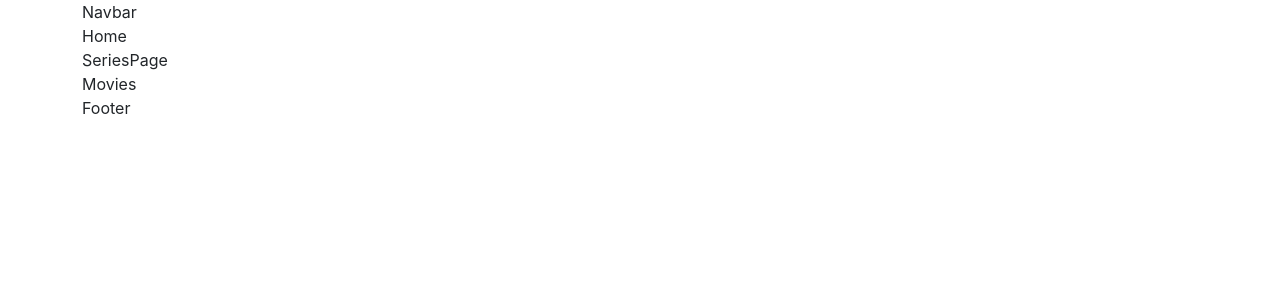
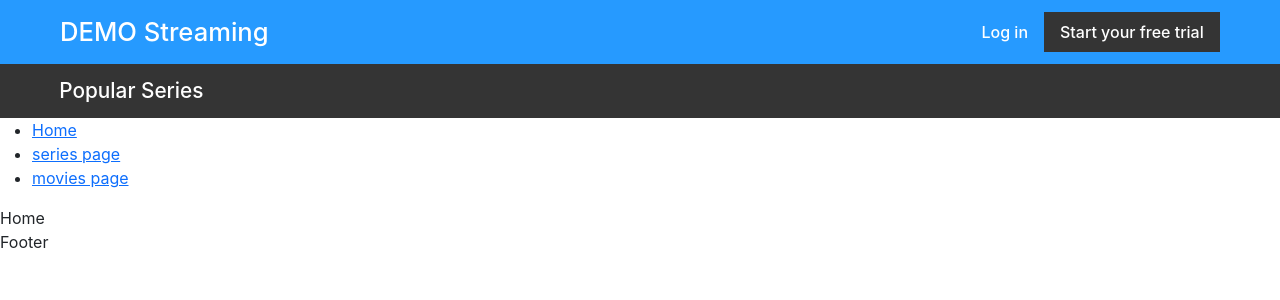
Before and after one commit to Jerrysuper123/Movie-Title-Listing, a React (Create React App) app in the folder movie-titles/: page / in a window 1280 px wide. Shown: the top 300 px of the page. Built offline with nearby package versions, Linux system fonts and the light colour scheme.

Commit message:
added basic navbar

```diff
--- a/movie-titles/public/index.html
+++ b/movie-titles/public/index.html
@@ -8,6 +8,10 @@
   <meta name="theme-color" content="#000000" />
   <meta name="description" content="Web site created using create-react-app" />
 
+  <!-- fontawesome cdn -->
+  <link rel="stylesheet" href="https://cdnjs.cloudflare.com/ajax/libs/font-awesome/6.1.1/css/all.min.css"
+    integrity="sha512-KfkfwYDsLkIlwQp6LFnl8zNdLGxu9YAA1QvwINks4PhcElQSvqcyVLLD9aMhXd13uQjoXtEKNosOWaZqXgel0g=="
+    crossorigin="anonymous" referrerpolicy="no-referrer" />
   <!-- boostrap 5 css -->
   <link href="https://cdn.jsdelivr.net/npm/bootstrap@5.0.2/dist/css/bootstrap.min.css" rel="stylesheet"
     integrity="sha384-EVSTQN3/azprG1Anm3QDgpJLIm9Nao0Yz1ztcQTwFspd3yD65VohhpuuCOmLASjC" crossorigin="anonymous">
--- a/movie-titles/src/App.js
+++ b/movie-titles/src/App.js
@@ -1,4 +1,7 @@
 import "./App.css";
+import React from "react";
+import { BrowserRouter as Router, Routes, Route, Link } from "react-router-dom";
+
 import NavBar from "./Components/Navbar/NavBar";
 import ShowCard from "./Components/showCard/showCard";
 import Footer from "./Components/Footer/Footer";
@@ -9,13 +12,31 @@ import MoviesPage from "./MoviesPage/MoviesPage";
 
 function App() {
   return (
-    <div className="container">
+    <React.Fragment>
       <NavBar />
-      <HomePage />
-      <SeriesPage />
-      <MoviesPage />
+      <Router>
+        <nav>
+          <ul>
+            <li>
+              <Link to="/">Home</Link>
+            </li>
+            <li>
+              <Link to="/series">series page</Link>
+            </li>
+            <li>
+              <Link to="/movies">movies page</Link>
+            </li>
+          </ul>
+        </nav>
+        <Routes>
+          <Route path="/" element={<HomePage />} />
+          <Route path="/series" element={<SeriesPage />} />
+          <Route path="/movies" element={<MoviesPage />} />
+        </Routes>
+      </Router>
+
       <Footer />
-    </div>
+    </React.Fragment>
   );
 }
 
--- a/movie-titles/src/Components/Navbar/NavBar.js
+++ b/movie-titles/src/Components/Navbar/NavBar.js
@@ -1,5 +1,45 @@
 import React from "react";
+import "./style.css";
 
 export default function NavBar() {
-  return <div>Navbar</div>;
+  return (
+    <React.Fragment>
+      <nav className="navbar navbar-expand-lg navbar-light bg-light">
+        <div className="container-fluid navbarBgColor">
+          <a className="navbar-brand ms-5" href="#">
+            DEMO Streaming
+          </a>
+          <button
+            className="navbar-toggler"
+            type="button"
+            data-bs-toggle="collapse"
+            data-bs-target="#navbarNav"
+            aria-controls="navbarNav"
+            aria-expanded="false"
+            aria-label="Toggle navigation"
+          >
+            <span className="fa-solid fa-bars text-light"></span>
+          </button>
+
+          <div className="collapse navbar-collapse" id="navbarNav">
+            <ul className="navbar-nav ms-auto me-5">
+              <li className="nav-item ms-3">
+                <a className="nav-link logInBtn" aria-current="page" href="#">
+                  Log in
+                </a>
+              </li>
+              <li className="nav-item ms-2">
+                <a className="nav-link trialBtn ps-3" href="#">
+                  Start your free trial
+                </a>
+              </li>
+            </ul>
+          </div>
+        </div>
+      </nav>
+      <section className="navIntro">
+        <span className="ms-5">Popular Series</span>
+      </section>
+    </React.Fragment>
+  );
 }
--- /dev/null
+++ b/movie-titles/src/Components/Navbar/style.css
@@ -0,0 +1,43 @@
+.html {
+    font-weight: 600 !important;
+}
+
+.navbar {
+    background-color: rgb(38, 154, 255) !important;
+    height: 4rem;
+}
+
+.navbar-collapse {
+    background-color: rgb(38, 154, 255) !important;
+    width: 100%;
+}
+
+.navbar-toggler {
+    border: none !important;
+}
+
+.navbar-brand {
+    font-size: 1.6rem;
+    font-weight: 500;
+    color: white !important;
+}
+
+.logInBtn {
+    color: white !important;
+    font-weight: 500 !important;
+}
+
+.trialBtn {
+    background-color: rgb(52, 52, 52);
+    font-weight: 500 !important;
+    color: white !important;
+    width: 11rem;
+}
+
+.navIntro {
+    font-size: 1.3rem;
+    color: white;
+    font-weight: 500;
+    padding: 0.7rem;
+    background-color: rgb(52, 52, 52);
+}
```
